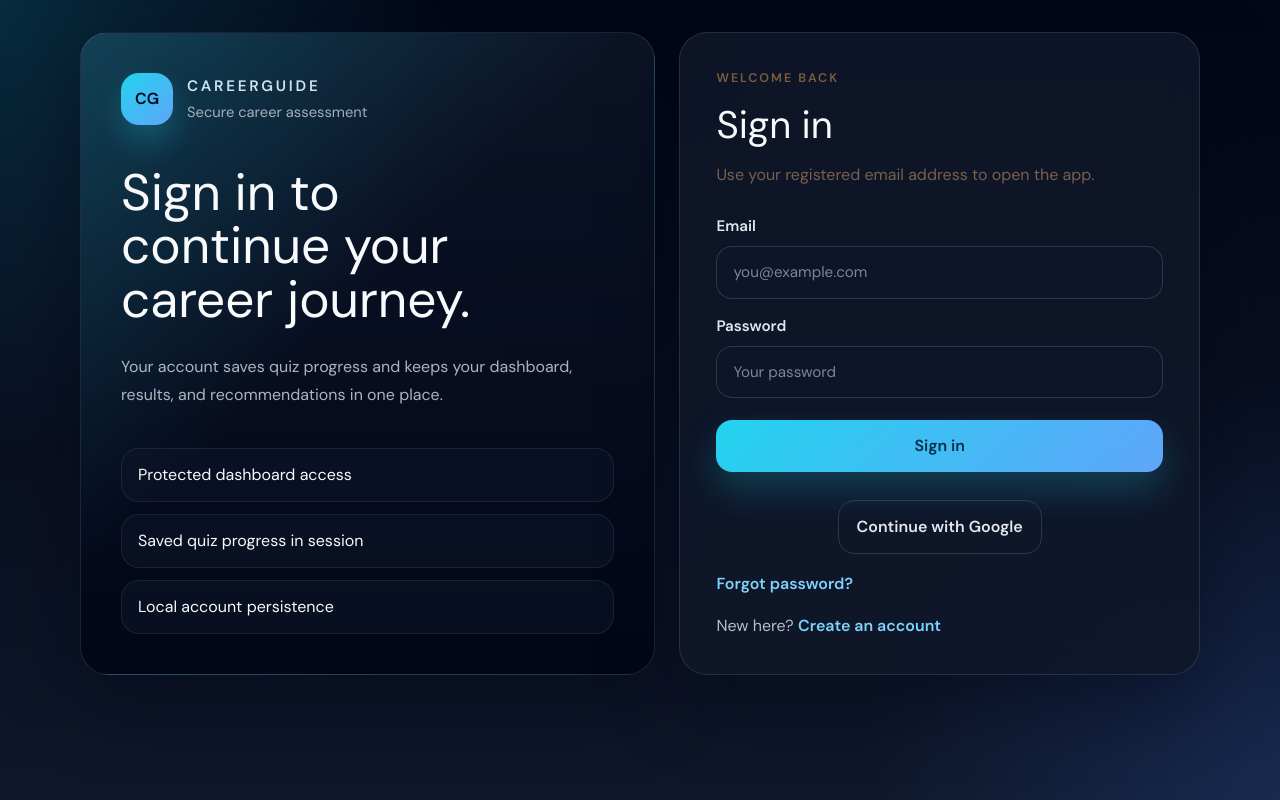
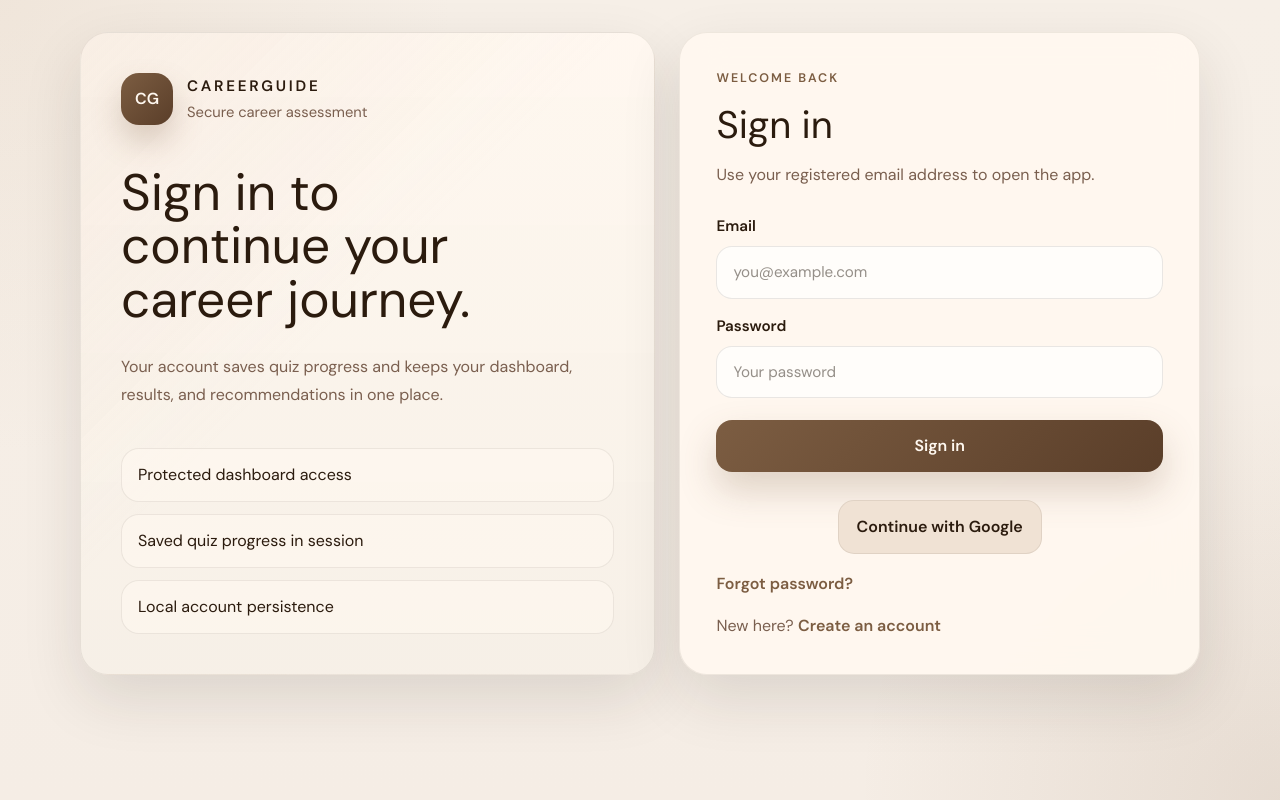
Before and after one commit to Sadiaiqbal774/career-counselling-fyp, a React (Create React App) app in the folder frontend/: page /login in a window 1280 px wide. Built offline with nearby package versions, Linux system fonts and the light colour scheme; no server answers.

Commit message:
update authentication screens to beige/brown theme

```diff
--- a/frontend/src/pages/Auth.css
+++ b/frontend/src/pages/Auth.css
@@ -2,10 +2,10 @@
   min-height: 100vh;
   padding: 32px 20px;
   background:
-    radial-gradient(circle at top left, rgba(34, 211, 238, 0.18), transparent 30%),
-    radial-gradient(circle at bottom right, rgba(59, 130, 246, 0.18), transparent 28%),
-    linear-gradient(180deg, #020617 0%, #0f172a 100%);
-  color: #f8fafc;
+    radial-gradient(circle at top left, rgba(214, 191, 168, 0.2), transparent 30%),
+    radial-gradient(circle at bottom right, rgba(124, 93, 66, 0.12), transparent 28%),
+    linear-gradient(180deg, #F6EFE7 0%, #F5EDE5 100%);
+  color: #2b1b0e;
 }
 
 .auth-shell {
@@ -19,10 +19,10 @@
 
 .auth-hero,
 .auth-card {
-  border: 1px solid rgba(148, 163, 184, 0.18);
+  border: 1px solid rgba(43, 33, 24, 0.08);
   border-radius: 28px;
   overflow: hidden;
-  box-shadow: 0 24px 80px rgba(2, 6, 23, 0.45);
+  box-shadow: 0 24px 60px rgba(43, 33, 24, 0.12);
 }
 
 .auth-hero {
@@ -31,14 +31,14 @@
   flex-direction: column;
   justify-content: space-between;
   background:
-    linear-gradient(135deg, rgba(34, 211, 238, 0.22), transparent 45%),
-    linear-gradient(180deg, rgba(15, 23, 42, 0.8), rgba(2, 6, 23, 0.95));
+    linear-gradient(135deg, rgba(214, 191, 168, 0.16), transparent 45%),
+    linear-gradient(180deg, rgba(255, 248, 240, 0.94), rgba(246, 239, 231, 0.96));
 }
 
 .auth-hero--accent {
   background:
-    linear-gradient(135deg, rgba(59, 130, 246, 0.24), transparent 45%),
-    linear-gradient(180deg, rgba(15, 23, 42, 0.82), rgba(2, 6, 23, 0.96));
+    linear-gradient(135deg, rgba(124, 93, 66, 0.12), transparent 45%),
+    linear-gradient(180deg, rgba(255, 248, 240, 0.96), rgba(246, 239, 231, 0.98));
 }
 
 .auth-brand-row {
@@ -54,9 +54,9 @@
   display: grid;
   place-items: center;
   font-weight: 800;
-  color: #020617;
-  background: linear-gradient(135deg, #22d3ee, #60a5fa);
-  box-shadow: 0 16px 30px rgba(34, 211, 238, 0.24);
+  color: #fff8f0;
+  background: linear-gradient(135deg, #7c5d42, #5a3e29);
+  box-shadow: 0 16px 30px rgba(124, 93, 66, 0.25);
 }
 
 .auth-brand-name {
@@ -64,12 +64,12 @@
   font-weight: 700;
   letter-spacing: 0.18em;
   text-transform: uppercase;
-  color: rgba(224, 242, 254, 0.92);
+  color: #2b1b0e;
 }
 
 .auth-brand-subtitle {
   margin-top: 4px;
-  color: rgba(226, 232, 240, 0.7);
+  color: #7a5f4f;
   font-size: 0.92rem;
 }
 
@@ -78,12 +78,13 @@
   font-size: clamp(2.2rem, 4vw, 3.8rem);
   line-height: 1.05;
   max-width: 12ch;
+  color: #2b1b0e;
 }
 
 .auth-hero p {
   margin: 0;
   max-width: 56ch;
-  color: rgba(226, 232, 240, 0.76);
+  color: #7a5f4f;
   line-height: 1.7;
 }
 
@@ -94,22 +95,23 @@
 }
 
 .auth-feature-list div {
-  background: rgba(15, 23, 42, 0.55);
-  border: 1px solid rgba(148, 163, 184, 0.12);
+  background: rgba(255, 248, 240, 0.6);
+  border: 1px solid rgba(43, 33, 24, 0.08);
   border-radius: 18px;
   padding: 14px 16px;
-  color: #f8fafc;
+  color: #2b1b0e;
 }
 
 .auth-card {
   padding: 36px;
-  background: rgba(15, 23, 42, 0.88);
+  background: rgba(255, 248, 240, 0.94);
   backdrop-filter: blur(20px);
 }
 
 .auth-card-header h2 {
   margin: 0 0 10px;
   font-size: clamp(1.8rem, 3vw, 2.4rem);
+  color: #2b1b0e;
 }
 
 .auth-card .muted-text {
@@ -125,7 +127,7 @@
 .auth-field {
   display: grid;
   gap: 8px;
-  color: #e2e8f0;
+  color: #2b1b0e;
   font-size: 0.95rem;
 }
 
@@ -138,16 +140,16 @@
 .auth-field textarea {
   width: 100%;
   border-radius: 16px;
-  border: 1px solid rgba(148, 163, 184, 0.24);
-  background: rgba(15, 23, 42, 0.78);
-  color: #f8fafc;
+  border: 1px solid rgba(43, 33, 24, 0.1);
+  background: rgba(255, 255, 255, 0.7);
+  color: #2b1b0e;
   padding: 14px 16px;
   outline: none;
   transition: border-color 0.2s ease, box-shadow 0.2s ease, transform 0.2s ease;
 }
 
 .auth-field input::placeholder {
-  color: rgba(148, 163, 184, 0.8);
+  color: rgba(43, 33, 24, 0.5);
 }
 
 .auth-field select {
@@ -155,15 +157,15 @@
 }
 
 .auth-field input:focus {
-  border-color: rgba(34, 211, 238, 0.7);
-  box-shadow: 0 0 0 4px rgba(34, 211, 238, 0.12);
+  border-color: rgba(124, 93, 66, 0.5);
+  box-shadow: 0 0 0 4px rgba(124, 93, 66, 0.1);
 }
 
 .auth-question-box {
   border-radius: 16px;
-  border: 1px solid rgba(148, 163, 184, 0.24);
-  background: rgba(15, 23, 42, 0.72);
-  color: #f8fafc;
+  border: 1px solid rgba(43, 33, 24, 0.08);
+  background: rgba(255, 248, 240, 0.8);
+  color: #2b1b0e;
   padding: 14px 16px;
   line-height: 1.5;
 }
@@ -174,15 +176,15 @@
   border-radius: 16px;
   padding: 14px 18px;
   font-weight: 700;
-  color: #082f49;
-  background: linear-gradient(135deg, #22d3ee, #60a5fa);
-  box-shadow: 0 18px 36px rgba(34, 211, 238, 0.22);
+  color: #fff8f0;
+  background: linear-gradient(135deg, #7c5d42, #5a3e29);
+  box-shadow: 0 18px 36px rgba(124, 93, 66, 0.25);
   transition: transform 0.2s ease, box-shadow 0.2s ease, opacity 0.2s ease;
 }
 
 .auth-primary-button:hover:not(:disabled) {
   transform: translateY(-2px);
-  box-shadow: 0 22px 42px rgba(34, 211, 238, 0.3);
+  box-shadow: 0 22px 42px rgba(124, 93, 66, 0.3);
 }
 
 .auth-primary-button:disabled {
@@ -194,42 +196,42 @@
   margin: 0;
   padding: 12px 14px;
   border-radius: 14px;
-  background: rgba(239, 68, 68, 0.12);
-  border: 1px solid rgba(239, 68, 68, 0.22);
-  color: #fecaca;
+  background: rgba(220, 53, 69, 0.1);
+  border: 1px solid rgba(220, 53, 69, 0.2);
+  color: #b42318;
 }
 
 .auth-success {
   margin: 0;
   padding: 12px 14px;
   border-radius: 14px;
-  background: rgba(34, 197, 94, 0.12);
-  border: 1px solid rgba(34, 197, 94, 0.22);
-  color: #bbf7d0;
+  background: rgba(34, 197, 94, 0.1);
+  border: 1px solid rgba(34, 197, 94, 0.2);
+  color: #165b33;
 }
 
 .auth-secondary-button {
-  border: 1px solid rgba(148, 163, 184, 0.24);
+  border: 1px solid rgba(43, 33, 24, 0.08);
   border-radius: 16px;
   padding: 14px 18px;
   font-weight: 700;
-  color: #e2e8f0;
-  background: transparent;
+  color: #2b1b0e;
+  background: #f0e2d4;
   transition: transform 0.2s ease, background 0.2s ease;
 }
 
 .auth-secondary-button:hover:not(:disabled) {
   transform: translateY(-1px);
-  background: rgba(15, 23, 42, 0.72);
+  background: #e6d4c4;
 }
 
 .auth-switch-text {
   margin: 18px 0 0;
-  color: rgba(226, 232, 240, 0.8);
+  color: #7a5f4f;
 }
 
 .auth-switch-text a {
-  color: #7dd3fc;
+  color: #7c5d42;
   font-weight: 700;
   text-decoration: none;
 }
```
